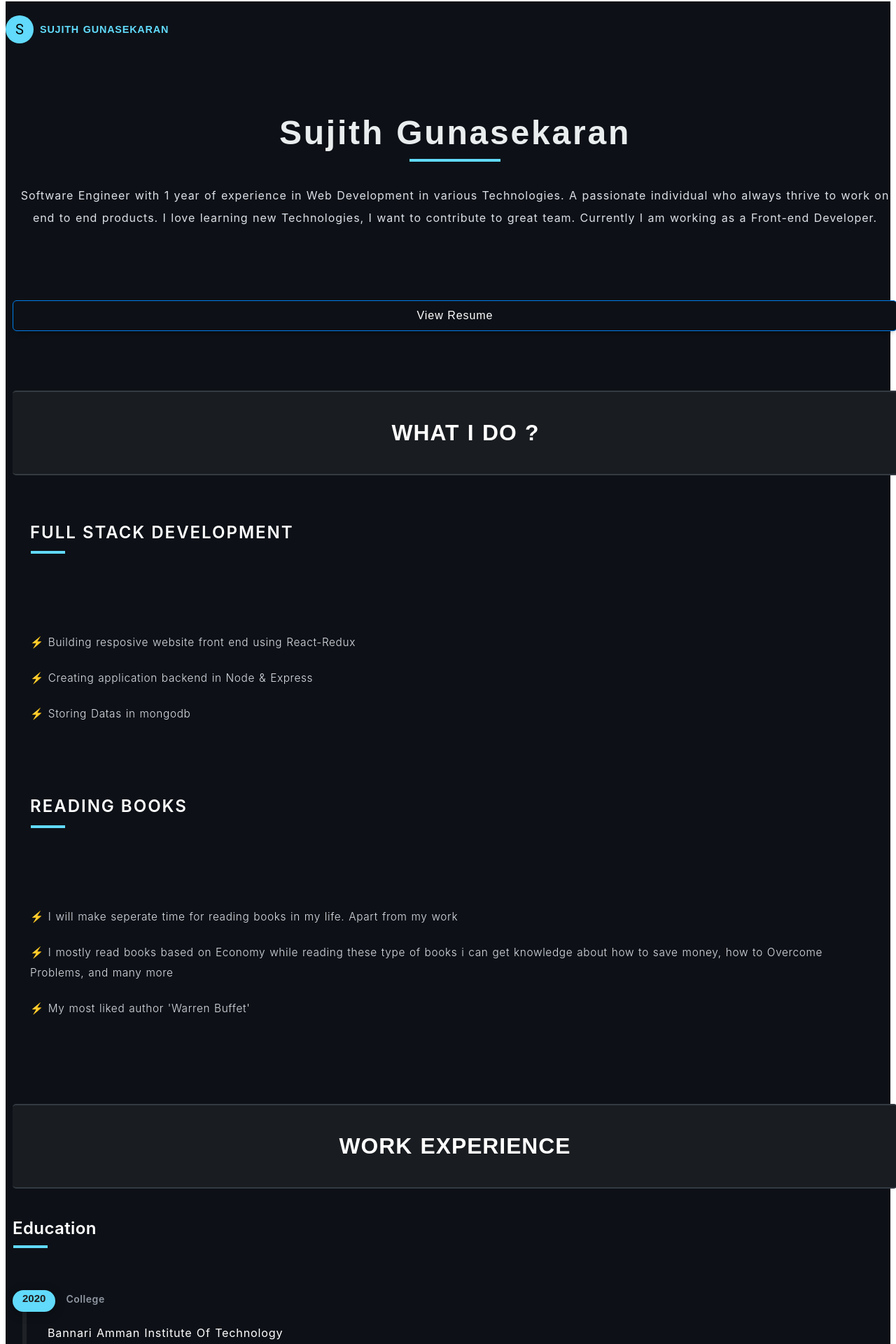
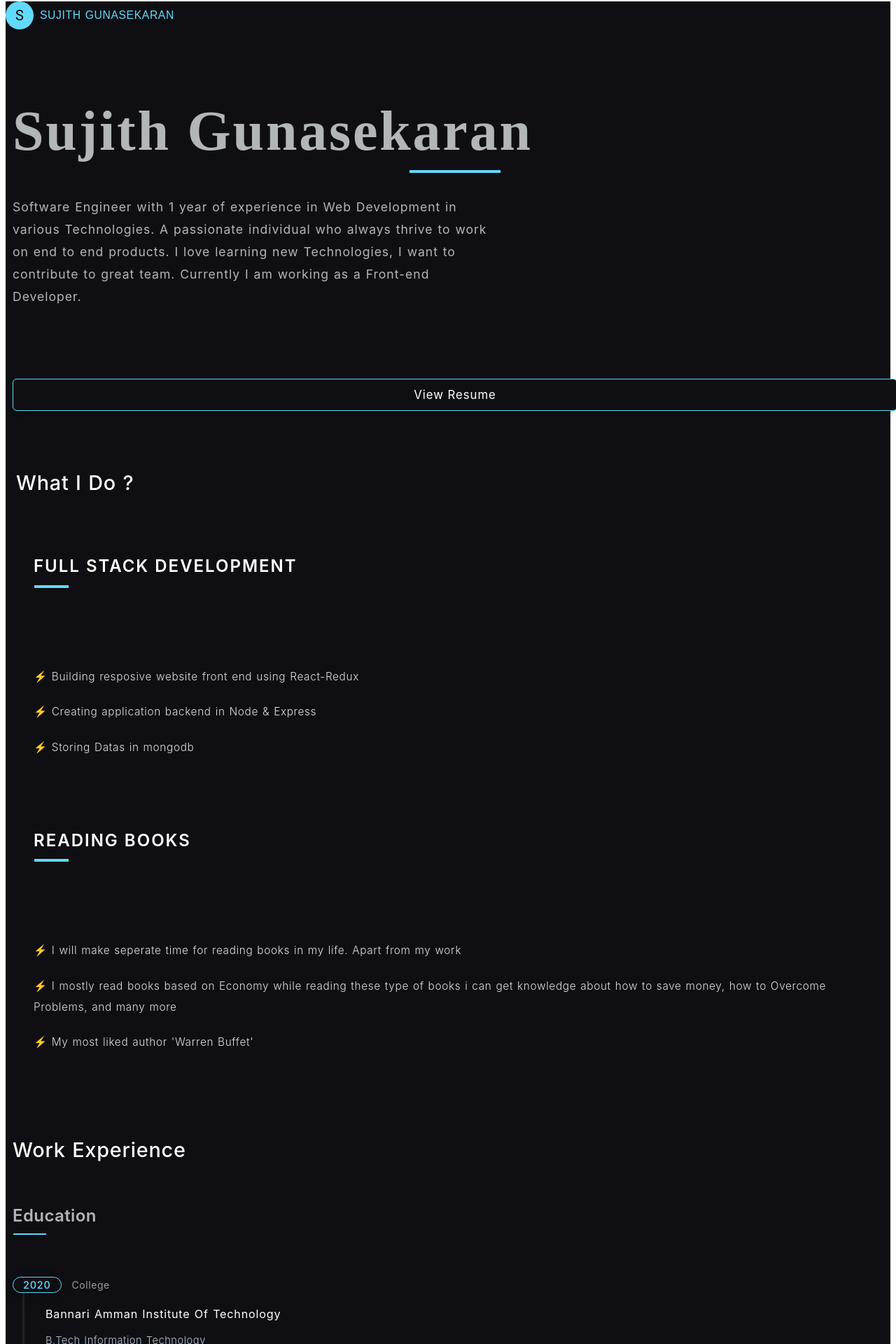
Before and after one commit to SujithGunasekaran/Portfolio, a Next.js app: page / in a window 1280 px wide. Shown: the part 6-1926 px from the top of the page at 70% size. Built offline with nearby package versions, Linux system fonts and the light colour scheme; some icons are missing.

Commit message:
Style changes

```diff
--- a/styles/about.css
+++ b/styles/about.css
@@ -1,28 +1,63 @@
 .about-container
 {
-    margin : 85px 0px 30px 0px;
-    padding : 0px 0px;
+    margin : 85px 0px 85px 0px;
+    padding : 0px 5px;
     width : 100%;
 }
 .about-heading
 {
-    width: 100%;
-    border-top: 2px solid #343a42;
-    border-bottom: 2px solid #343a42;
-    box-shadow: inherit;
-    border-radius: 5px;
-    text-align: center;
-    /* background-color: #252525; */
-    background-color: #191c20;
-    padding : 40px 15px;
-    color : white;
-    word-spacing: 1.5px;
-    font-size: 1.988rem;
-    font-weight: 600;
-    letter-spacing: 1px;
-    font-family: 'Montserrat', sans-serif;
-    text-transform: uppercase;
+    padding-bottom: 20px;
+    color : var(--first-white);
+    font-weight: 500;
+    letter-spacing: 0.050rem;
+    word-spacing: 1px;
+    font-size: 1.8rem;
+    font-family: var(--inter-font);
+    transition: 0.5s all ease-in-out;
 }
+.about-info
+{
+    padding: 15px 0px 15px 0px;
+    color : var(--third-white);
+    font-size: 1rem;
+    line-height: 2rem;
+    letter-spacing: 0.060rem;
+    font-weight: 400;
+    word-spacing: 1px;
+    max-width: 700px;
+    font-family: var(--inter-font);
+    transition: 0.5s all ease-in-out;
+}
+
+.about-tech
+{
+    padding: 5px 0px 5px 0px;
+    color : var(--second-white);
+    font-size: .9rem;
+    line-height: 2rem;
+    letter-spacing: 0.060rem;
+    font-weight: 400;
+    word-spacing: 1px;
+    font-family: var(--inter-font);
+    transition: 0.5s all ease-in-out;
+}
+.about-tech::before
+{
+    content: "▹";
+    left: 0px;
+    color: var(--primary-blue);
+    margin-top: 15px;
+    font-size: 1rem;
+    line-height: 2px;
+}
+.about-tech-flex
+{
+    display: flex;
+}
+
+
+/* old */
+
 .about-info-container
 {
     margin : 35px 0px;
--- a/styles/header.css
+++ b/styles/header.css
@@ -1,18 +1,25 @@
 .header-main
 {
     width: 100%;
-    padding : 20px 0px;
     position: fixed;
     z-index: 10000;
     transition: 0.5s all ease-in-out;
 }
 .header-background
 {
-    background-color: black;
+    background-color: var(--dark-first);
     transition: 0.5s all ease-in-out;
 }
 
 /* header laptop and system view */
+
+.header-container-display
+{
+    display: flex;
+    align-items: center;
+    justify-content: space-between;
+    padding : 20px 0px;
+}
 
 .header-laptop-info
 {
@@ -27,134 +34,49 @@
 .header-my-name
 {
     padding-left: 9px;
-    color: #61dafb;
-    font-size: 0.900rem;
-    letter-spacing: 0.8px;
+    color: var(--primary-blue);
+    font-size: .980rem;
+    letter-spacing: 0.040rem;
     word-spacing: 1px;
-    font-weight: 600;
-    font-family: 'Montserrat', sans-serif;
+    font-weight: 500;
+    font-family: var(--Montserrat-font);
     text-transform: uppercase;
     transition: 0.5s all ease-in-out;
 }
-.header-list-name
+
+.header-nav-list
 {
     display: flex;
-    margin-left : auto;
 }
-.header-list-name-style
+
+.header-nav-links
 {
-    padding-left: 25px;
-    padding-top: 11px;
-    color : rgb(215, 218, 219);
-    font-size: 0.780rem;
-    letter-spacing: 1px;
-    display: inline-block;
+    padding-right: 15px;
+    color : var(--third-white);
+}
+.header-nav-item
+{
+    padding-right: 25px;
+    color : var(--third-white);
+    font-size: 1rem;
+    letter-spacing: 0.040rem;
     word-spacing: 1px;
-    font-weight: 600;
-    font-family: 'Montserrat', sans-serif;
-    text-transform: uppercase;
+    font-weight: 400;
+    font-family: var(--inter-font);
     transition: 0.5s all ease-in-out;
 }
-.header-list-name-style.active
+.header-nav-item:hover
 {
-    color: #61dafb !important;
-}
-.header-list-name-style:hover
-{
-    color: #61dafb;
     cursor: pointer;
-}
-
-/* header mobile view */
-
-.header-mobile-info
-{
-    display: none;
-    margin-left : auto;
-}
-.header-hamburger-logo
-{
-    margin-top: 25px;
-    width: 40px;
-    height: 40px;
-    background: url(https://i.ibb.co/HrfVRcx/menu.png);
-    background-repeat: no-repeat;
-    background-size: 30px;
-    cursor: pointer;
-    transition: 0.4s all ease-in-out;
-}
-.header-hamburger-logo-two
-{
-    width: 20px;
-    height: 20px;
-    background: url(https://i.ibb.co/rt3HybH/close.png);
-    background-repeat: no-repeat;
-    background-size: 20px;
-    background-position: center;
-    cursor: pointer;
-    margin-top: 25px;
-    margin-right: 25px;
-    margin-left: auto;
-}
-.header-list-dropdown-name
-{
-    display: none;
-    position: absolute;
-    position: fixed;
-    top : 0;
-    left : 0;
-    background-color: #0d1117;
-    width: 100%;
-    height: 100vh;
-    transition: all 0.5s ease-in-out;
-    transform: translate(-50rem);
-    z-index: 10000;
-}
-.header-list-dropdown-name.open
-{
-    transform: translate(0rem);
-    z-index: 10000;
-}
-.header-dropdown-li-display li
-{
-    display: flex;
-    padding : 20px 25px;
-    list-style: none;
-    align-items: center;
-}
-.header-dropdown-li-icon
-{
-    color : rgb(211, 208, 208);
-    font-size: 20px;
-}
-.header-dropdown-li-name
-{
-    color : white;
-    font-size: 19px;
-    padding-top: 7px;
-    padding-left: 15px;
-    font-size: 0.900rem;
-    letter-spacing: 1.3px;
-    display: inline-block;
-    word-spacing: 1px;
-    font-weight: 600;
-    font-family: 'Montserrat', sans-serif;
-    text-transform: uppercase;
-    transition: 0.5s all ease-in-out;
-}
-.header-dropdown-li-name.active
-{
-    color : #61dafb;
+    color : var(--primary-blue);
 }
 
 
 @media(max-width:780px){
-    .header-list-dropdown-name{display: block;}
-    .header-logo-name{ padding-top: 5px; }
-    .header-my-name{ padding-top: 7px; }
-    .header-list-name{display: none}
-    .header-mobile-info{display: block}
-    .header-main{padding-top : 5px;padding-bottom: 10px;padding-left: 0px;padding-right: 0px}
+    .header-logo-name{ padding-top: 10px; }
+    .header-my-name{ padding-top: 3px; }
+    .header-container-display{ padding : 15px 0px; }
+    .header-nav-list{display: none}
 }
 
 @import url('https://fonts.googleapis.com/css2?family=Roboto&display=swap');
--- a/styles/main.css
+++ b/styles/main.css
@@ -1,6 +1,19 @@
+:root{
+    --dark-first : #0f0f13;
+    --dark-second : #202026;
+    --primary-blue : #61dafb;
+    --first-white : #FFFFFF;
+    --second-white : #9A9AA6;
+    --third-white : #B2B6B9;
+
+    --Montserrat-font : 'Montserrat', sans-serif;
+    --inter-font : 'Inter', sans-serif;
+}
+
+
 .main-info-css
 {
-    background-color: #0d1117;
+    background-color: var(--dark-first);
     min-height: 100vh;
     padding : 0px 0px;
     width: 100%;
--- a/styles/myinfo.css
+++ b/styles/myinfo.css
@@ -1,22 +1,39 @@
 .myinfo-main
 {
     width: 100%;
-    padding : 150px 10px 100px 10px;
+    padding : 130px 10px 150px 10px;
 }
 .myinfo-letter-container
 {
     padding-top: 10px;
     width : 100%;
 }
+.myinfo-letter-intro
+{
+    padding : 10px 0px;
+    color : var(--primary-blue);
+    font-family: var(--inter-font);
+    font-size: 1.1rem;
+    font-weight: 400;
+    letter-spacing: 0.050rem;
+}
 .myinfo-letter-heading
 {
-    color : rgb(234, 237, 238);
-    font-size: 3rem;
-    font-weight: bold;
-    text-align: center;
+    color : var(--third-white);
+    font-weight: 600;
     letter-spacing: 0.175rem;
-    font-family: 'Montserrat', sans-serif;
     word-spacing: 1px;
+    font-size: clamp(40px, 8vw, 80px);
+    transition: 0.5s all ease-in-out;
+}
+.myinfo-letter-quote
+{
+    padding : 10px 0px;
+    color : var(--second-white);
+    font-weight: 700;
+    letter-spacing: 0.050rem;
+    word-spacing: 1px;
+    font-size: clamp(20px, 4vw, 50px);
     transition: 0.5s all ease-in-out;
 }
 .myinfo-line
@@ -39,26 +56,20 @@
 .myinfo-letter-about
 {
     padding: 15px 0px 25px 0px;
-    color : #dce0e7;
-    font-size: 1rem;
-    line-height: 1.988rem;
+    color : var(--third-white);
+    font-size: 1.1rem;
+    line-height: 2rem;
     letter-spacing: 0.060rem;
     font-weight: 400;
     word-spacing: 1px;
-    text-align: center;
-    width: 100%;
-    font-family: 'Inter', sans-serif;
+    max-width: 700px;
+    font-family: var(--inter-font);
     transition: 0.5s all ease-in-out;
-}
-.myinfo-my-image
-{
-    width : 100%;
 }
 
 .myinfo-font-icon-display
 {
     display: flex;
-    justify-content: center;
     align-items: center;
 }
 .myinfo-font-icon
@@ -74,21 +85,18 @@
 }
 .myinfo-resume-btn-display
 {
-    display: flex;
-    justify-content: center;
     margin : 45px 0px 0px 0px;
 }
 .myinfo-resume-btn
 {
-    border: 1px solid #007ced;
+    border: 1px solid var(--primary-blue);
     width : 100%;
     padding : 12px 10px;
     border-radius: 6px;
-    background-color: #0d1117;
-    color : white;
-    font-family: 'Montserrat', sans-serif;
-    font-size: 1rem;
-    font-weight: 500;
+    background-color: var(--dark-first);
+    font-family: var(--inter-font);
+    font-size: 1.050rem;
+    font-weight: 400;
     letter-spacing: 0.060rem;
     box-shadow: 0 8px 8px -8px rgba(0,0,0,.78);
     transition: 0.5s all ease-in-out;
@@ -96,15 +104,17 @@
 .myinfo-resume-btn a
 {
     display: inline-block;
-    color : white;
+    color : var(--first-white);
     text-decoration: none;
+    transition: 0.4s all ease-in-out;
 }
 .myinfo-resume-btn:hover
 {
-    border: 1px solid #007ced;
-    background-color: #007ced;
-    color : white;
     cursor: pointer;
+}
+.myinfo-resume-btn a:hover
+{
+    color: var(--primary-blue);
 }
 .myinfo-resume-btn:focus
 {
@@ -114,10 +124,5 @@
     .myinfo-letter-heading{font-size: 2rem;}
 }
 @media(max-width:780px){
-    .myinfo-my-image{display: none;}
-    .myinfo-letter-heading{text-align: left;}
-    .myinfo-line{margin: 10px 0px;}
-    .myinfo-letter-about{text-align: left;}
-    .myinfo-font-icon-display{justify-content: left;}
-    .myinfo-main{padding-top : 100px; width: 100%; padding-bottom: 20px;padding-left: 0px;padding-right: 0px;margin-top: -3px;}
+    .myinfo-main{padding-top : 150px; width: 100%; padding-bottom: 20px;padding-left: 5px;padding-right: 5px;margin-top: -3px;}
 }
--- a/styles/resume.css
+++ b/styles/resume.css
@@ -6,20 +6,14 @@
 }
 .resume-heading
 {
-    border-top: 2px solid #343a42;
-    border-bottom: 2px solid #343a42;
-    box-shadow: inherit;
-    text-align: center;
-    border-radius: 5px;
-    background-color: #191c20;
-    padding : 40px 15px;
-    color : white;
-    word-spacing: 1.5px;
-    font-size: 1.988rem;
-    font-weight: 600;
-    letter-spacing: 1px;
-    font-family: 'Montserrat', sans-serif;
-    text-transform: uppercase;
+    padding-bottom: 20px;
+    color : var(--first-white);
+    font-weight: 500;
+    letter-spacing: 0.050rem;
+    word-spacing: 1px;
+    font-size: 1.8rem;
+    font-family: var(--inter-font);
+    transition: 0.5s all ease-in-out;
 }
 .education-list
 {
@@ -30,7 +24,7 @@
 {
     margin-left: 14px;
     padding-bottom: 20px;
-    border-left: 6px solid #1f2327;
+    border-left: 3px solid #1f2327;
 }
 .hr-resume
 {
@@ -41,9 +35,9 @@
 {
     margin-top: 40px;
     letter-spacing: 0.4px;
-    font-family: 'Inter', sans-serif;
+    font-family: var(--inter-font);
     font-size: 1.5rem;
-    color : white;
+    color : var(--third-white);
     line-height: 2.1rem;
     font-weight: 600;
 }
@@ -51,7 +45,7 @@
 {
     margin-top: 8px;
     margin-left: 1px;
-    border : 2px solid #61dafb;
+    border : 1px solid #61dafb;
     width : 45px;
 }
 .education-type-display
@@ -66,25 +60,25 @@
 }
 .education-year-btn
 {
-    height : 26px;
     border-radius: 24px;
     box-shadow: 0 3px 15px rgba(18, 12, 22, 0.16), 0 3px 15px rgba(13, 13, 15, 0.23);
-    background-color: #61dafb;
     display: inline-block;
-    padding : 2.3px 14px;
+    border: 1px solid var(--primary-blue);
+    padding : 2px 14px;
     text-align: center;
-    font-size: 15px;
-    color : rgb(31, 30, 30);
-    font-weight: bolder;
-    font-family: 'Nunito', sans-serif;
+    font-size: .9rem;
+    color : var(--primary-blue);
+    font-weight: 500;
+    letter-spacing: 0.050rem;
+    font-family: var(--inter-font);
 }
 .education-type-resume
 {
     padding-top: 3.4px;
     padding-left: 15px;
-    font-family: 'Inter', sans-serif;
-    color : #9198a3;
-    font-weight: 600;
+    font-family: var(--inter-font);
+    color : var(--second-white);
+    font-weight: 400;
     font-size: 14px;
     letter-spacing: 0.035rem;
 }
@@ -92,11 +86,11 @@
 {
     padding-top: 20px;
     padding-left: 30px;
-    font-family: 'Inter', sans-serif;
+    font-family: var(--inter-font);
     font-size: 1.010rem;
     word-spacing: 1px;
     letter-spacing: 0.050rem;
-    color : white;
+    color : var(--first-white);
     font-weight: 400;
 }
 .education-clg-degeree-resume
@@ -146,7 +140,7 @@
     letter-spacing: 0.4px;
     font-family: 'Inter', sans-serif;
     font-size: 1.5rem;
-    color : white;
+    color : var(--third-white);
     font-weight: 600;
 }
 .coding-skill-head-subheading
@@ -154,16 +148,16 @@
     padding : 30px 0px;
     letter-spacing: 0.040rem;
     word-spacing: 0.040rem;
-    font-family: 'Inter', sans-serif;
-    font-size: 0.950rem;
-    color : #b8c3d3;
+    font-family: var(--inter-font);
+    font-size: 1rem;
+    color : var(--third-white);
     line-height: 200%;
     font-weight: 300;
 }
 .coding-skill-container
 {
     margin : 20px 0px;
-    border: 1px solid rgb(158, 191, 231);
+    border: 1px solid rgb(176, 234, 245);
     border-radius: 0.5rem;
     padding : 30px 25px;
     display: flex;
@@ -187,9 +181,9 @@
     padding-top : 25px;
     letter-spacing: 0.040rem;
     word-spacing: 1.3px;
-    font-family: 'Inter', sans-serif;
+    font-family: var(--inter-font);
     font-size: 0.900rem;
-    color : #b8c3d3;
+    color : var(--third-white);
     font-weight: 400;
 }
 @media(max-width:370px){
```
Also changed, not shown: styles/contact.css (+19 -26 lines), styles/project.css (+86 -76 lines).
